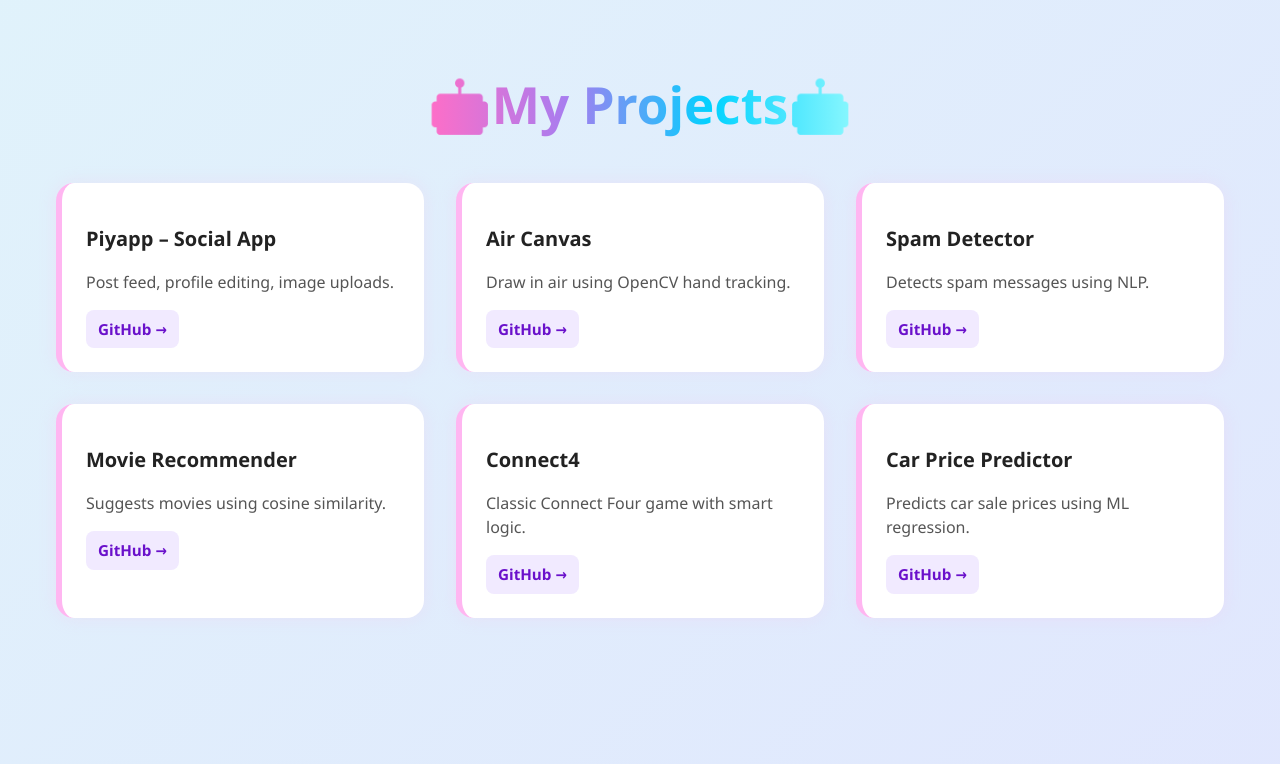
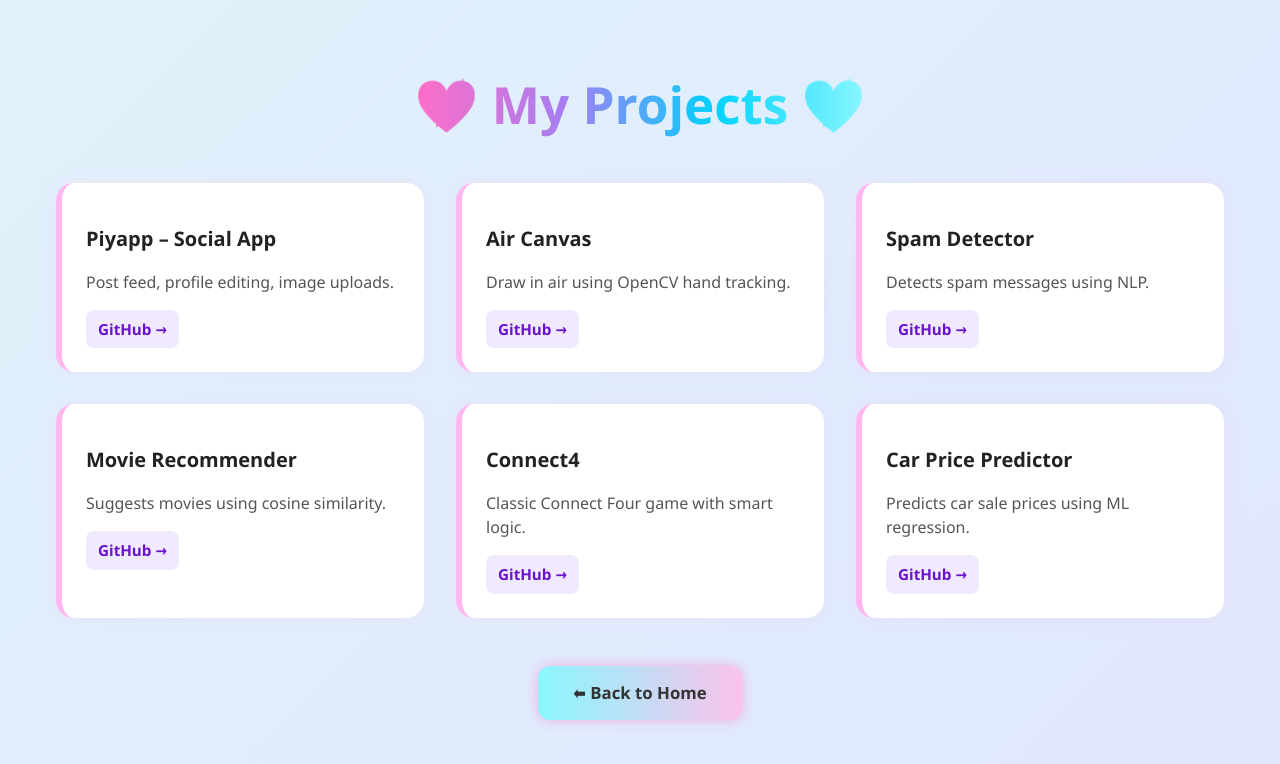
Before and after one commit to piyabhalla/piya-portfolio, a Next.js app: page /projects in a window 1280 px wide. Shown: the top 764 px of the page. Built offline with nearby package versions, Linux system fonts and the light colour scheme.

Commit message:
Added back to home button on projects page

```diff
--- a/src/app/projects/page.tsx
+++ b/src/app/projects/page.tsx
@@ -1,4 +1,7 @@
-import styles from './page.module.css'
+'use client';
+
+import styles from './page.module.css';
+import Link from 'next/link';
 
 const projects = [
   {
@@ -31,12 +34,12 @@ const projects = [
     description: "Predicts car sale prices using ML regression.",
     github: "https://github.com/piyabhalla/Car-Sales-Price-Prediction",
   },
-]
+];
 
 export default function ProjectsPage() {
   return (
     <main className={styles.main}>
-      <h1 className={styles.heading}> 🤖My Projects🤖 </h1>
+      <h1 className={styles.heading}>💖 My Projects 💖</h1>
       <div className={styles.grid}>
         {projects.map((project, index) => (
           <div key={index} className={styles.card}>
@@ -48,6 +51,11 @@ export default function ProjectsPage() {
           </div>
         ))}
       </div>
+
+      {/* ✅ Back to Home Button */}
+      <Link href="/" className={styles.backButton}>
+        ⬅ Back to Home
+      </Link>
     </main>
-  )
+  );
 }
```
